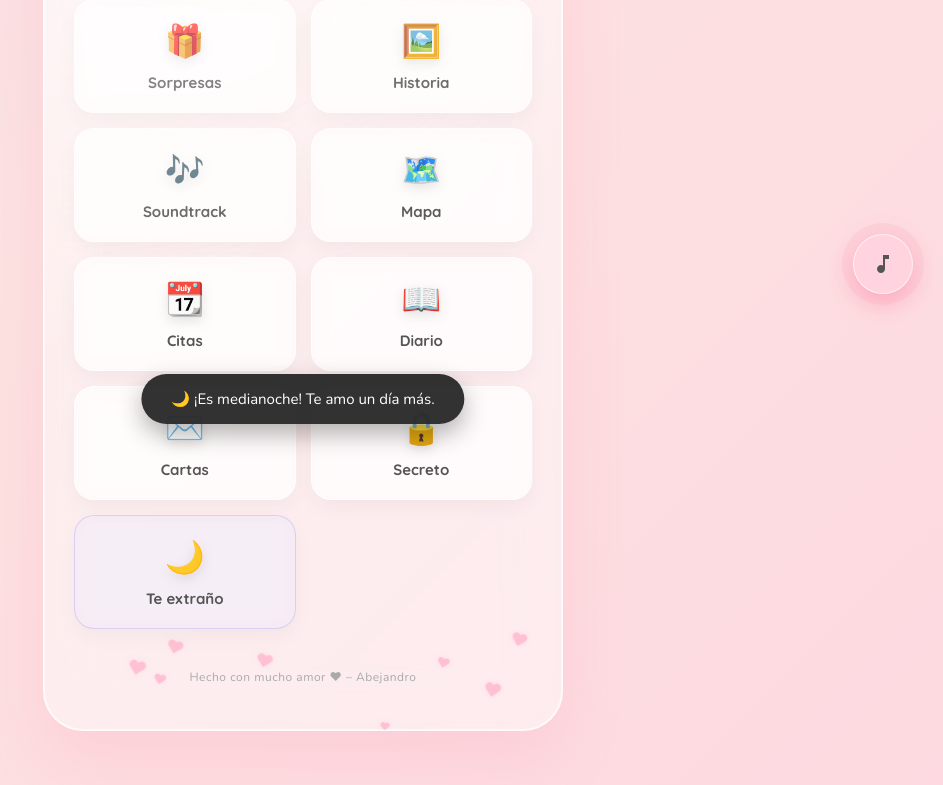
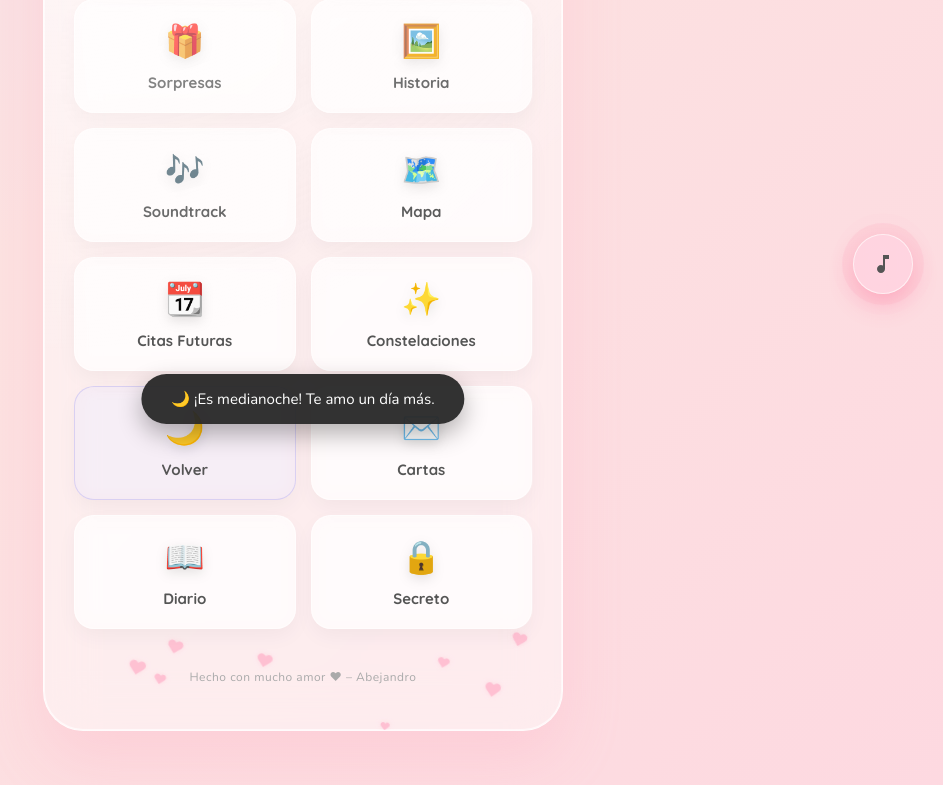
Before and after one commit to Abejandr0/para-coquita, a Django app: page / in a window 1280 px wide. Shown: the part 476-1261 px from the top of the page, without its empty margins (337-1280 px from the left). Run offline with Django 5.2, Linux system fonts and the light colour scheme; data that the repository does not hold is empty.

Commit message:
Fix production DB, add interactive Star Map, improve dark UI

```diff
--- a/core/static/core/css/style.css
+++ b/core/static/core/css/style.css
@@ -720,14 +720,14 @@ textarea#diary-text::placeholder {
 }
 
 .comeback-card {
-  background: rgba(255, 255, 255, 0.1);
+  background: rgba(10, 15, 30, 0.7);
   backdrop-filter: blur(15px);
   -webkit-backdrop-filter: blur(15px);
-  border: 1px solid rgba(255, 255, 255, 0.2);
+  padding: 20px;
   border-radius: 20px;
-  padding: 30px 20px;
-  box-shadow: 0 10px 30px rgba(0, 0, 0, 0.3);
-  margin-bottom: 20px;
+  border: 1px solid rgba(255, 255, 255, 0.08);
+  box-shadow: 0 10px 30px rgba(0, 0, 0, 0.5);
+  margin-top: 20px;
 }
 
 .comeback-text-inner {
--- a/core/static/core/js/script.js
+++ b/core/static/core/js/script.js
@@ -113,15 +113,15 @@ function goBackHome() {
     showSection('welcome-screen');
 }
 
+function enterMelancholyMode() {
+    isMelancholy = true;
+    document.body.classList.add('theme-melancholy');
+    showSection('te-extrano-screen');
+}
+
 function toggleThemeMode() {
-    isMelancholy = !isMelancholy;
-    if(isMelancholy) {
-        document.body.classList.add('theme-melancholy');
-        showSection('te-extrano-screen');
-    } else {
-        document.body.classList.remove('theme-melancholy');
-        showSection('welcome-screen');
-    }
+    // Deprecated, use enterMelancholyMode
+    enterMelancholyMode();
 }
 
 function setupNavigation() {
@@ -138,13 +138,9 @@ function setupNavigation() {
         link.addEventListener('click', () => {
             const target = link.getAttribute('data-target');
             if (target === 'home') {
-                isMelancholy = false;
-                document.body.classList.remove('theme-melancholy');
-                showSection('welcome-screen');
+                goBackHome();
             } else if (target === 'comeback') {
-                isMelancholy = true;
-                document.body.classList.add('theme-melancholy');
-                showSection('te-extrano-screen');
+                enterMelancholyMode();
             } else {
                 showSection(target);
             }
@@ -422,7 +418,116 @@ function renderComebackLists() {
 }
 
 /* =========================================
-   6. INICIALIZACIÓN
+   6. CONSTELACIONES (CANVAS)
+   ========================================= */
+function initConstellations(canvasId, tooltipId, starsData, connectLines, starColor) {
+    const canvas = document.getElementById(canvasId);
+    if(!canvas) return;
+    const ctx = canvas.getContext('2d');
+    const tooltip = document.getElementById(tooltipId);
+
+    let width, height;
+    function resize() {
+        width = canvas.parentElement.clientWidth || window.innerWidth;
+        height = canvas.parentElement.clientHeight || window.innerHeight;
+        canvas.width = width;
+        canvas.height = height;
+    }
+    window.addEventListener('resize', resize);
+    resize();
+
+    // Fondo de estrellas
+    const bgStars = Array.from({length: 150}, () => ({
+        x: Math.random(), y: Math.random(),
+        s: Math.random() * 1.5,
+        a: Math.random() * Math.PI * 2,
+        speed: 0.02 + Math.random() * 0.03
+    }));
+
+    const mainStars = starsData.map(st => ({
+        ...st,
+        x: 0.1 + Math.random() * 0.8,
+        y: 0.2 + Math.random() * 0.6,
+        radius: 6 + Math.random() * 3
+    }));
+
+    function draw() {
+        ctx.clearRect(0, 0, width, height);
+
+        // Dibujar estrellas de fondo
+        ctx.fillStyle = starColor;
+        bgStars.forEach(bs => {
+            bs.a += bs.speed;
+            ctx.globalAlpha = 0.3 + 0.7 * Math.abs(Math.sin(bs.a));
+            ctx.beginPath();
+            ctx.arc(bs.x * width, bs.y * height, bs.s, 0, Math.PI * 2);
+            ctx.fill();
+        });
+
+        ctx.globalAlpha = 1;
+
+        // Dibujar líneas si se solicita
+        if(connectLines && mainStars.length > 1) {
+            ctx.strokeStyle = "rgba(255, 255, 255, 0.2)";
+            ctx.lineWidth = 1;
+            ctx.beginPath();
+            ctx.moveTo(mainStars[0].x * width, mainStars[0].y * height);
+            for(let i=1; i<mainStars.length; i++) {
+                ctx.lineTo(mainStars[i].x * width, mainStars[i].y * height);
+            }
+            ctx.stroke();
+        }
+
+        // Dibujar estrellas principales
+        mainStars.forEach(ms => {
+            ctx.shadowBlur = 15;
+            ctx.shadowColor = starColor;
+            ctx.fillStyle = "#fff";
+            ctx.beginPath();
+            ctx.arc(ms.x * width, ms.y * height, ms.radius, 0, Math.PI * 2);
+            ctx.fill();
+            ctx.shadowBlur = 0;
+
+            // Halo sutil
+            ctx.fillStyle = "rgba(255,255,255,0.1)";
+            ctx.beginPath();
+            ctx.arc(ms.x * width, ms.y * height, ms.radius * 2.5, 0, Math.PI * 2);
+            ctx.fill();
+        });
+
+        requestAnimationFrame(draw);
+    }
+    draw();
+
+    // Interactividad
+    canvas.addEventListener('mousemove', (e) => {
+        const rect = canvas.getBoundingClientRect();
+        const mouseX = e.clientX - rect.left;
+        const mouseY = e.clientY - rect.top;
+
+        let hovered = false;
+        mainStars.forEach(ms => {
+            const dx = mouseX - ms.x * width;
+            const dy = mouseY - ms.y * height;
+            if(Math.sqrt(dx*dx + dy*dy) < ms.radius * 4) {
+                tooltip.style.display = 'block';
+                tooltip.style.left = (ms.x * width) + 'px';
+                tooltip.style.top = (ms.y * height - 10) + 'px';
+                tooltip.innerHTML = `<strong>${ms.date}</strong><br><span style="font-size:12px;">${ms.title}</span>`;
+                hovered = true;
+                canvas.style.cursor = 'pointer';
+            }
+        });
+
+        if(!hovered) {
+            tooltip.style.display = 'none';
+            canvas.style.cursor = 'default';
+        }
+    });
+}
+
+/* =========================================
+   7. INICIALIZACIÓN
    ========================================= */
 window.onload = () => {
     // Animación de Entrada
@@ -441,6 +546,16 @@ window.onload = () => {
     renderTimeline(); renderPlaylist(); renderMap(); renderCalendar(); renderDiary(); renderLetters();
     renderComeback();
     renderComebackLists();
+
+    // Iniciar Constelaciones
+    initConstellations("canvas-happy", "tooltip-happy", [
+        {date: "27 de mayo de 2025", title: "Empezamos a hablar"},
+        {date: "25 de julio de 2025", title: "Nos hicimos novios"}
+    ], true, "#ffb6c1");
+
+    initConstellations("canvas-sad", "tooltip-sad", [
+        {date: "18 de abril de 2026", title: "Nos separamos"}
+    ], false, "#a5b4fc");
 
     // Listeners
     document.getElementById("next-reason").onclick = showRandomReason;
--- a/core/templates/core/index.html
+++ b/core/templates/core/index.html
@@ -97,23 +97,27 @@
         </button>
         <button class="feature-card" onclick="showSection('calendar')">
           <span class="f-icon">📆</span>
-          <span class="f-text">Citas</span>
+          <span class="f-text">Citas Futuras</span>
+        </button>
+        <button class="feature-card" onclick="showSection('constellations-happy')">
+          <span class="f-icon">✨</span>
+          <span class="f-text">Constelaciones</span>
+        </button>
+        <button class="feature-card feature-comeback" onclick="enterMelancholyMode()">
+          <span class="f-icon">🌙</span>
+          <span class="f-text">Volver</span>
+        </button>
+        <button class="feature-card" onclick="showSection('letters')">
+          <span class="f-icon">✉️</span>
+          <span class="f-text">Cartas</span>
         </button>
         <button class="feature-card" onclick="showSection('diary')">
           <span class="f-icon">📖</span>
           <span class="f-text">Diario</span>
         </button>
-        <button class="feature-card" onclick="showSection('letters')">
-          <span class="f-icon">✉️</span>
-          <span class="f-text">Cartas</span>
-        </button>
         <button class="feature-card" onclick="showSection('secret')">
           <span class="f-icon">🔒</span>
           <span class="f-text">Secreto</span>
-        </button>
-        <button class="feature-card feature-comeback" onclick="toggleThemeMode()">
-          <span class="f-icon" style="color: #6366f1;">🌙</span>
-          <span class="f-text">Te extraño</span>
         </button>
       </div>
     </section>
@@ -140,6 +144,10 @@
         <button class="feature-card" onclick="showSection('comeback-last-letter')">
           <span class="f-icon" style="color: #818cf8;">💌</span>
           <span class="f-text">Última carta</span>
+        </button>
+        <button class="feature-card" onclick="showSection('constellations-sad')">
+          <span class="f-icon" style="color: #818cf8;">✨</span>
+          <span class="f-text">Cielo Nocturno</span>
         </button>
       </div>
 
@@ -253,6 +261,12 @@
         <div id="diary-entries" class="scroll-container"></div>
     </section>
 
+    <section id="constellations-happy" class="content-section" style="display: none;">
+        <h2 style="position: absolute; top: 20px; left: 0; right: 0; text-align: center; color: white; z-index: 10; text-shadow: 0 2px 4px rgba(0,0,0,0.8);">✨ Nuestro Cielo</h2>
+        <canvas id="canvas-happy" style="position: absolute; top: 0; left: 0; width: 100%; height: 100%; background: #000; border-radius: 20px;"></canvas>
+        <div id="tooltip-happy" style="position: absolute; display: none; background: rgba(0,0,0,0.8); color: white; padding: 10px; border-radius: 8px; z-index: 20; border: 1px solid #ff5b8a; transform: translate(-50%, -100%); margin-top: -15px;"></div>
+    </section>
+
     <section id="letters" class="content-section" style="display: none;">
         <h2>✉️ Cartas Futuras</h2>
         <div id="letters-grid" class="cards-grid"></div>
@@ -316,6 +330,13 @@
         </div>
     </section>
 
+    <section id="constellations-sad" class="content-section comeback-section" style="display: none;">
+        <div class="comeback-overlay"></div>
+        <h2 style="position: absolute; top: 20px; left: 0; right: 0; text-align: center; color: white; z-index: 10; text-shadow: 0 2px 4px rgba(0,0,0,0.8);">✨ El Cielo se Nubló</h2>
+        <canvas id="canvas-sad" style="position: absolute; top: 0; left: 0; width: 100%; height: 100%; background: #000; border-radius: 20px;"></canvas>
+        <div id="tooltip-sad" style="position: absolute; display: none; background: rgba(0,0,0,0.8); color: white; padding: 10px; border-radius: 8px; z-index: 20; border: 1px solid #818cf8; transform: translate(-50%, -100%); margin-top: -15px;"></div>
+    </section>
+
     <div class="footer">
       <span>Hecho con mucho amor<span class="heart-dot"> ❤</span></span>
       <span class="signature">– Abejandro</span>
```
Also changed, not shown: 1 other file.
